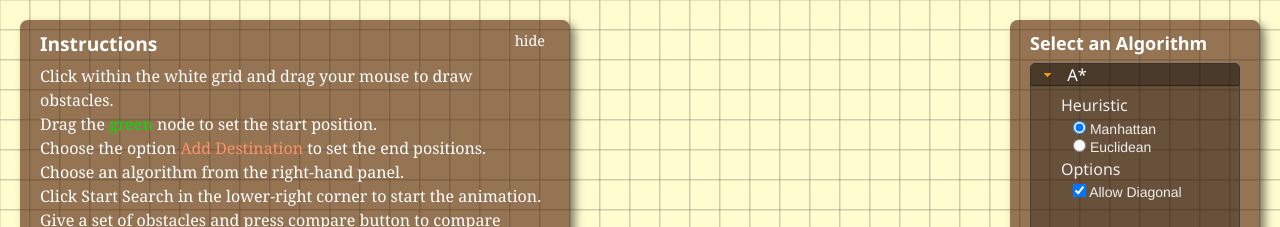
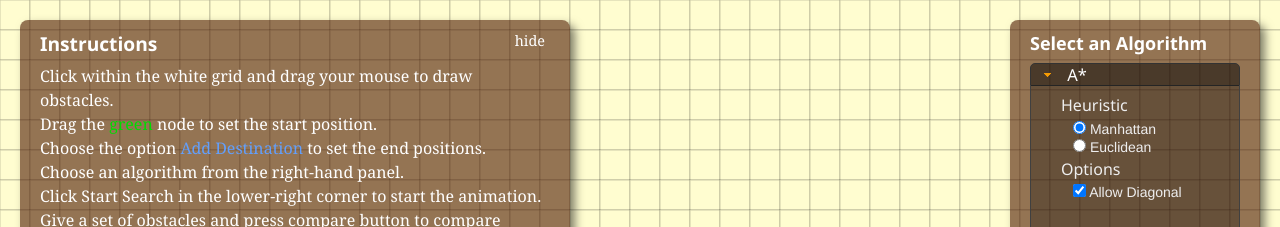
Before and after one commit to ritika-11/PathFinder, a website: page visual/index.html in a window 1280 px wide. Shown: the top 227 px of the page. Drawn offline with nearby package versions, Linux system fonts and the light colour scheme.

Commit message:
style:changed instructions according to color scheme

```diff
--- a/visual/css/style.css
+++ b/visual/css/style.css
@@ -151,3 +151,7 @@ footer {
 .spinner {
     width: 2em;
 }
+
+.blue {
+    color: #629ffc;
+}
--- a/visual/index.html
+++ b/visual/index.html
@@ -50,7 +50,7 @@
       </header>
       Click within the <span class="white">white</span> grid and drag your mouse to draw obstacles. <br>
       Drag the <span class="green">green</span> node to set the start position. <br>
-      Choose the option <span class="red">Add Destination</span> to set the end positions. <br>
+      Choose the option <span class="blue">Add Destination</span> to set the end positions. <br>
       Choose an algorithm from the right-hand panel. <br>
       Click Start Search in the lower-right corner to start the animation.<br>
       Give a set of obstacles and press compare button to compare algorithms.<br>
```
